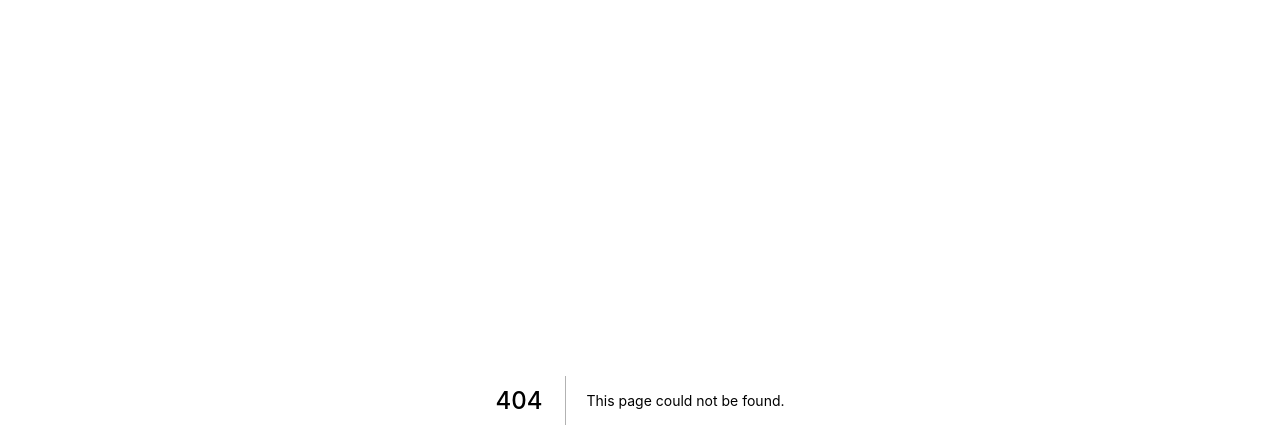
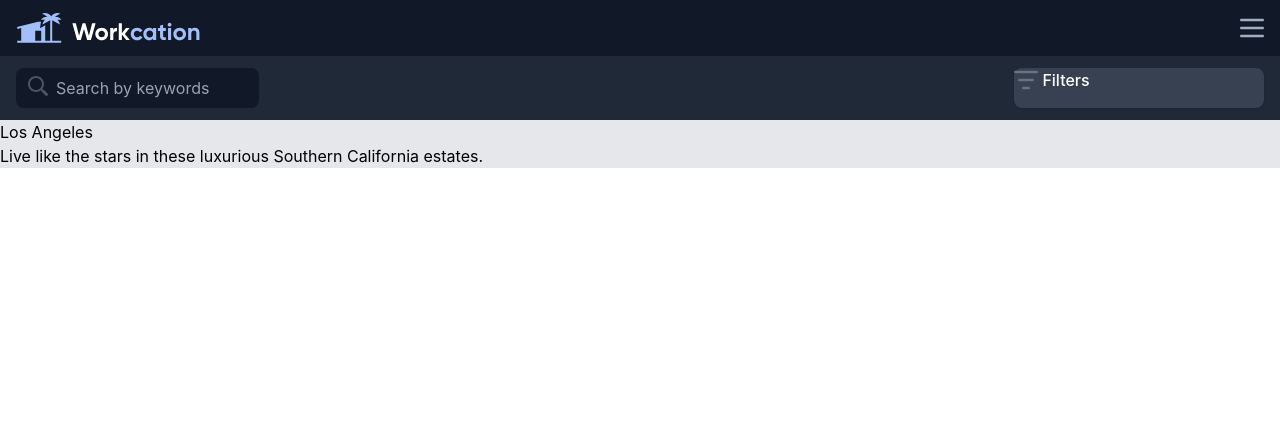
Before and after one commit to vladar21/nextjs-blog, a Next.js app: page /tailwindcss/app in a window 1280 px wide. Before the commit this address had no page. Shown: the top 448 px of the page. Built offline with nearby package versions, Linux system fonts and the light colour scheme.

Commit message:
setting tailwindcss, creating app.tsx

```diff
--- /dev/null
+++ b/pages/index copy.tsx
@@ -0,0 +1,57 @@
+import Head from 'next/head'
+import Layout, { siteTitle } from '../components/layout'
+import utilStyles from '../styles/utils.module.css'
+import { getSortedPostsData } from '../lib/posts'
+import Link from 'next/link'
+import Date from '../components/date'
+import { GetStaticProps } from 'next'
+
+export default function Home({
+  allPostsData
+}: {
+  allPostsData: {
+    date: string
+    title: string
+    id: string
+  }[]
+}) {
+  return (
+    <Layout home>
+      <Head>
+        <title>{siteTitle}</title>
+      </Head>
+      <section className={utilStyles.headingMd}>
+        <p>[Your Self Introduction]</p>
+        <p>
+          (This is a sample website - you’ll be building a site like this on{' '}
+          <Link href="https://nextjs.org/learn/basics/create-nextjs-app?utm_source=next-site&utm_medium=nav-cta&utm_campaign=next-website">our Next.js tutorial</Link>.)
+        </p>
+      </section>
+      <section className={`${utilStyles.headingMd} ${utilStyles.padding1px}`}>
+        <h2 className={utilStyles.headingLg}>Blog</h2>
+        <ul className={utilStyles.list}>
+          {allPostsData.map(({ id, date, title }) => (
+            <li className={utilStyles.listItem} key={id}>
+               <Link href={`/posts/${id}`}>
+                <a>{title}</a>
+              </Link>
+              <br />
+              <small className={utilStyles.lightText}>
+                <Date dateString={date} />
+              </small>
+            </li>
+          ))}
+        </ul>
+      </section>
+    </Layout>
+  )
+}
+
+export const getStaticProps: GetStaticProps = async () => {
+  const allPostsData = getSortedPostsData()
+  return {
+    props: {
+      allPostsData
+    }
+  }
+}
--- /dev/null
+++ b/pages/tailwindcss/app.tsx
@@ -0,0 +1,57 @@
+import Head from 'next/head'
+import 'tailwindcss/tailwind.css'
+
+export default function Home() {
+  return (
+
+    <div id="app" className="bg-gray-200 antialiased">
+      <header className="flex justify-between items-center bg-gray-900 px-4 py-3">
+        <div>
+          <svg className="h-8 w-auto" width="185" height="32" viewBox="0 0 185 32" fill="none" xmlns="http://www.w3.org/2000/svg">
+            <path d="M121.09 28.336C123.442 28.336 125.482 27.088 126.514 25.216L123.826 23.68C123.346 24.664 122.314 25.264 121.066 25.264C119.218 25.264 117.85 23.896 117.85 22C117.85 20.08 119.218 18.712 121.066 18.712C122.29 18.712 123.322 19.336 123.802 20.32L126.466 18.76C125.482 16.912 123.442 15.664 121.09 15.664C117.442 15.664 114.754 18.424 114.754 22C114.754 25.576 117.442 28.336 121.09 28.336Z" fill="#A3BFFA"/>
+            <path d="M137.084 16V17.416C136.22 16.336 134.924 15.664 133.172 15.664C129.98 15.664 127.34 18.424 127.34 22C127.34 25.576 129.98 28.336 133.172 28.336C134.924 28.336 136.22 27.664 137.084 26.584V28H140.18V16H137.084ZM133.748 25.384C131.852 25.384 130.436 24.016 130.436 22C130.436 19.984 131.852 18.616 133.748 18.616C135.668 18.616 137.084 19.984 137.084 22C137.084 24.016 135.668 25.384 133.748 25.384Z" fill="#A3BFFA"/>
+            <path d="M149.851 18.976V16H147.139V12.64L144.043 13.576V16H141.955V18.976H144.043V23.968C144.043 27.208 145.507 28.48 149.851 28V25.192C148.075 25.288 147.139 25.264 147.139 23.968V18.976H149.851Z" fill="#A3BFFA"/>
+            <path d="M153.57 14.56C154.626 14.56 155.49 13.696 155.49 12.664C155.49 11.632 154.626 10.744 153.57 10.744C152.538 10.744 151.674 11.632 151.674 12.664C151.674 13.696 152.538 14.56 153.57 14.56ZM152.034 28H155.13V16H152.034V28Z" fill="#A3BFFA"/>
+            <path d="M163.676 28.336C167.204 28.336 170.036 25.576 170.036 22C170.036 18.424 167.204 15.664 163.676 15.664C160.148 15.664 157.34 18.424 157.34 22C157.34 25.576 160.148 28.336 163.676 28.336ZM163.676 25.312C161.852 25.312 160.436 23.944 160.436 22C160.436 20.056 161.852 18.688 163.676 18.688C165.524 18.688 166.94 20.056 166.94 22C166.94 23.944 165.524 25.312 163.676 25.312Z" fill="#A3BFFA"/>
+            <path d="M178.886 15.664C177.278 15.664 176.03 16.264 175.31 17.344V16H172.214V28H175.31V21.52C175.31 19.432 176.438 18.544 177.95 18.544C179.342 18.544 180.326 19.384 180.326 21.016V28H183.422V20.632C183.422 17.44 181.43 15.664 178.886 15.664Z" fill="#A3BFFA"/>
+            <path d="M61.0634 28.0001H64.8314L67.9754 16.9121L71.1434 28.0001H74.9114L79.6154 11.2001H76.1354L72.9194 23.6561L69.3914 11.2001H66.5594L63.0554 23.6561L59.8394 11.2001H56.3594L61.0634 28.0001Z" fill="white"/>
+            <path d="M85.6742 28.3361C89.2023 28.3361 92.0342 25.5761 92.0342 22.0001C92.0342 18.4241 89.2023 15.6641 85.6742 15.6641C82.1462 15.6641 79.3382 18.4241 79.3382 22.0001C79.3382 25.5761 82.1462 28.3361 85.6742 28.3361ZM85.6742 25.3121C83.8503 25.3121 82.4342 23.9441 82.4342 22.0001C82.4342 20.0561 83.8503 18.6881 85.6742 18.6881C87.5222 18.6881 88.9383 20.0561 88.9383 22.0001C88.9383 23.9441 87.5222 25.3121 85.6742 25.3121Z" fill="white"/>
+            <path d="M97.3083 18.0641V16.0001H94.2122V28.0001H97.3083V22.2641C97.3083 19.7441 99.3482 19.0241 100.956 19.2161V15.7601C99.4442 15.7601 97.9323 16.4321 97.3083 18.0641Z" fill="white"/>
+            <path d="M113.831 28.0001L108.863 21.9281L113.687 16.0001H109.991L105.863 21.2801V11.2001H102.767V28.0001H105.863V22.5521L110.231 28.0001H113.831Z" fill="white"/>
+            <path d="M43.9111 12.6044L36.2129 8.15965V28.8051H45.2129V30.8051H1.21289V28.8051H5.21289V16.0858L1.48507 17.0177L1 15.0774L22.0896 9.80505H25.2119C24.8673 10.6225 24.6383 11.4844 24.5316 12.3637L24.0495 16.3386L29.2129 13.3574V28.8051H34.2129V8.16087L26.5166 12.6045C26.7383 10.7768 27.6279 9.04857 29.082 7.80504H24.9629C26.3311 5.98338 28.5098 4.80504 30.9639 4.80504C31.1807 4.80504 31.3965 4.81431 31.6084 4.8325L26.0166 1.60386C28.1123 0.710432 30.5879 0.779158 32.7129 2.00609C33.752 2.60582 34.5938 3.41673 35.2139 4.35325C35.834 3.41673 36.6748 2.60582 37.7139 2.00609C39.8389 0.779158 42.3154 0.710432 44.4111 1.60386L38.8184 4.8325C39.0312 4.81431 39.2471 4.80504 39.4648 4.80504C41.918 4.80504 44.0967 5.98338 45.4648 7.80504H41.3447C42.7998 9.04857 43.6895 10.7768 43.9111 12.6044ZM25.2129 28.8051V18.8051H19.2129V28.8051H25.2129ZM14.2129 20.8051C14.2129 21.9096 13.3175 22.8051 12.2129 22.8051C11.1083 22.8051 10.2129 21.9096 10.2129 20.8051C10.2129 19.7005 11.1083 18.8051 12.2129 18.8051C13.3175 18.8051 14.2129 19.7005 14.2129 20.8051Z" fill="#A3BFFA"/>
+          </svg>
+        </div>
+        <div className="flex">
+          <button>
+            <svg className="h-6 w-6 fill-current text-gray-500" viewBox="0 0 18 14" xmlns="http://www.w3.org/2000/svg">
+              <path d="M0 1C0 0.447715 0.447715 0 1 0H17C17.5523 0 18 0.447715 18 1C18 1.55228 17.5523 2 17 2H1C0.447716 2 0 1.55228 0 1ZM0 7C0 6.44772 0.447715 6 1 6H17C17.5523 6 18 6.44772 18 7C18 7.55228 17.5523 8 17 8H1C0.447716 8 0 7.55228 0 7ZM1 12C0.447715 12 0 12.4477 0 13C0 13.5523 0.447716 14 1 14H17C17.5523 14 18 13.5523 18 13C18 12.4477 17.5523 12 17 12H1Z" fill="#A0AEC0"/>
+            </svg>
+          </button>
+        </div>
+      </header>
+      <section className="flex justify-between bg-gray-800 px-4 py-3">
+        <div className="relative">
+          <div className="absolute inset-y-0 left-0 flex items-center pl-3">
+            <svg className="h-6 w-6 fill-current text-gray-600" viewBox="0 0 24 24" xmlns="http://www.w3.org/2000/svg">
+  <path d="M14.3199 12.9056L15.4165 14.0023C15.8277 13.9795 16.2465 14.1252 16.5607 14.4393L19.5607 17.4393C20.1464 18.0251 20.1464 18.9749 19.5607 19.5607C18.9749 20.1464 18.0251 20.1464 17.4393 19.5607L14.4393 16.5607C14.1252 16.2465 13.9795 15.8277 14.0023 15.4165L12.9056 14.3199C11.551 15.3729 9.84871 16 8 16C3.58172 16 0 12.4183 0 8C0 3.58172 3.58172 0 8 0C12.4183 0 16 3.58172 16 8C16 9.84871 15.3729 11.551 14.3199 12.9056ZM8 14C11.3137 14 14 11.3137 14 8C14 4.68629 11.3137 2 8 2C4.68629 2 2 4.68629 2 8C2 11.3137 4.68629 14 8 14Z"/>
+  </svg>
+          </div>
+          <input className="bg-gray-900 focus:outline-none focus:bg-white focus:text-gray-900 text-white rounded-lg pl-10 pr-4 py-2 w-4/5" placeholder="Search by keywords"/>
+
+        </div>
+        <button className='inline-flex bg-gray-700 rounded-lg shadow w-1/5'>
+        <svg className="h-6 w-6 fill-current text-gray-500" viewBox="0 0 18 14" xmlns="http://www.w3.org/2000/svg">
+<path d="M0 1C0 0.447715 0.447715 0 1 0H17C17.5523 0 18 0.447715 18 1C18 1.55228 17.5523 2 17 2H1C0.447716 2 0 1.55228 0 1ZM3 7C3 6.44772 3.44772 6 4 6H14C14.5523 6 15 6.44772 15 7C15 7.55228 14.5523 8 14 8H4C3.44772 8 3 7.55228 3 7ZM7 12C6.44772 12 6 12.4477 6 13C6 13.5523 6.44772 14 7 14H11C11.5523 14 12 13.5523 12 13C12 12.4477 11.5523 12 11 12H7Z"/>
+</svg>
+        <span className="ml-1 text-white font-medium">Filters</span>
+        </button>
+      </section>
+
+      <main>
+        <h3>Los Angeles</h3>
+        <p>Live like the stars in these luxurious Southern California estates.</p>
+      </main>
+    </div>
+
+  )
+}
--- /dev/null
+++ b/postcss.config.js
@@ -0,0 +1,6 @@
+module.exports = {
+  plugins: {
+    tailwindcss: {},
+    autoprefixer: {},
+  },
+}
--- a/styles/global.css
+++ b/styles/global.css
@@ -1,16 +1,20 @@
+@tailwind base;
+@tailwind components;
+@tailwind utilities;
+
 html,
 body {
     padding: 0;
     margin: 0;
     font-family: -apple-system, BlinkMacSystemFont, Segoe UI, Roboto, Oxygen, Ubuntu,
         Cantarell, Fira Sans, Droid Sans, Helvetica Neue, sans-serif;
-    line-height: 1.6;
-    font-size: 18px;
+    /* line-height: 1.6; */
+    /* font-size: 18px; */
 }
 
-* {
+/* * {
     box-sizing: border-box;
-}
+} */
 
 a {
     color: #0070f3;
@@ -20,8 +24,8 @@ a {
 a:hover {
     text-decoration: underline;
 }
-
+/*
 img {
     max-width: 100%;
     display: block;
-}
+} */
--- /dev/null
+++ b/styles/tailwind.css
@@ -0,0 +1,3 @@
+@tailwind base;
+@tailwind components;
+@tailwind utilities;
--- a/styles/utils.module.css
+++ b/styles/utils.module.css
@@ -1,4 +1,4 @@
-.heading2Xl {
+/* .heading2Xl {
     font-size: 2.5rem;
     line-height: 1.2;
     font-weight: 800;
@@ -49,4 +49,4 @@
 
 .lightText {
     color: #666;
-}
+} */
--- /dev/null
+++ b/tailwind.config.js
@@ -0,0 +1,12 @@
+module.exports = {
+  purge: ['./pages/**/*.{js,ts,jsx,tsx}','./components/**/*.{js,ts,jsx,tsx}'],
+  content: [
+    './components/**/*.{html,tsx}',
+    './pages/**/*.{html,tsx}',
+    './index.tsx'
+  ],
+  theme: {
+    extend: {},
+  },
+  plugins: [],
+}
--- a/tsconfig.json
+++ b/tsconfig.json
@@ -23,7 +23,7 @@
     "next-env.d.ts",
     "**/*.ts",
     "**/*.tsx"
-  ],
+, "pages/tailwindcss/app.vue"  ],
   "exclude": [
     "node_modules"
   ]
```
Also changed, not shown: package.json (+6 -1 lines), 1 other file (tests, documents, lock files or other folders).
